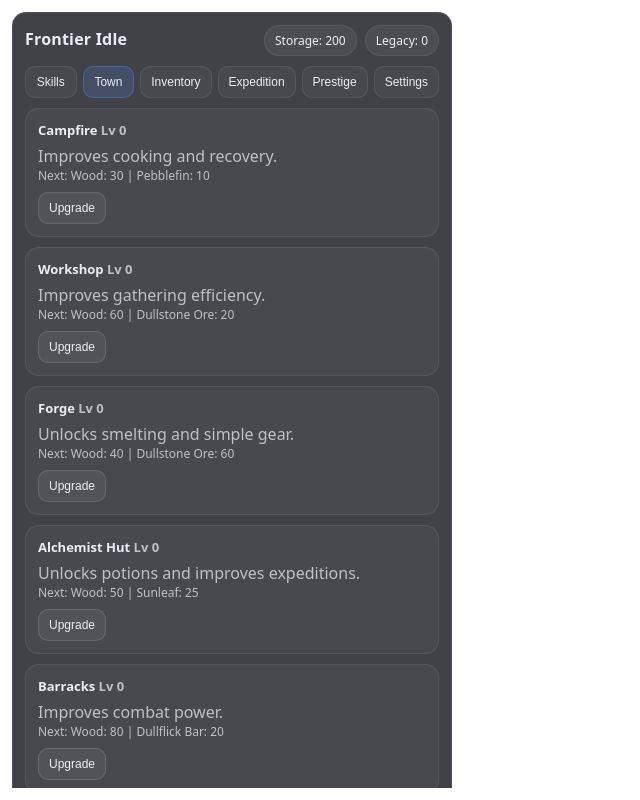
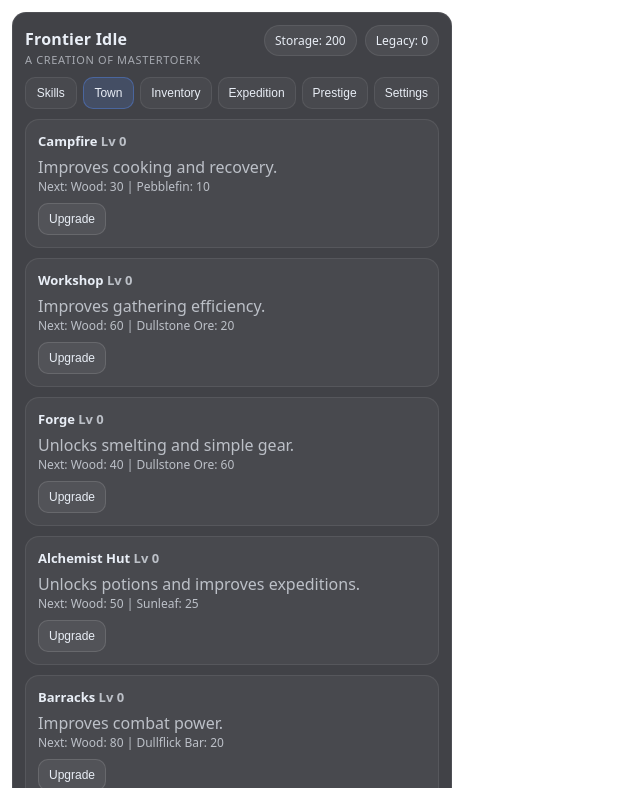
Before and after one commit to mastertoerk/Frontier-idle, a website built with Vite: page index.html in a window 1280 px wide. Shown: the whole page, without its empty margins (0-640 px from the left). Built offline with nearby package versions, Linux system fonts and the light colour scheme.

Commit message:
branding hehe

```diff
--- a/src/game/ui.js
+++ b/src/game/ui.js
@@ -1166,7 +1166,10 @@ export function createUI({ root, store }) {
       <div class="hud">
         ${renderToasts(state)}
         <div class="hudTop">
-          <div class="title">Frontier Idle</div>
+          <div class="titleBlock">
+            <div class="title">Frontier Idle</div>
+            <div class="subtitle">a creation of Mastertoerk</div>
+          </div>
           <div class="hudMeta">
             <span class="pill">Storage: ${formatInt(computeModifiers(state).storageCap)}</span>
             <span class="pill">Legacy: ${formatInt(state.legacy?.points ?? 0)}</span>
--- a/style.css
+++ b/style.css
@@ -53,6 +53,19 @@ body
     font-size: 16px;
     font-weight: 700;
     letter-spacing: 0.2px;
+}
+
+.titleBlock {
+    display: flex;
+    flex-direction: column;
+    gap: 2px;
+}
+
+.subtitle {
+    font-size: 11px;
+    color: rgba(233, 238, 246, 0.6);
+    letter-spacing: 0.06em;
+    text-transform: uppercase;
 }
 
 .hudMeta {
```
